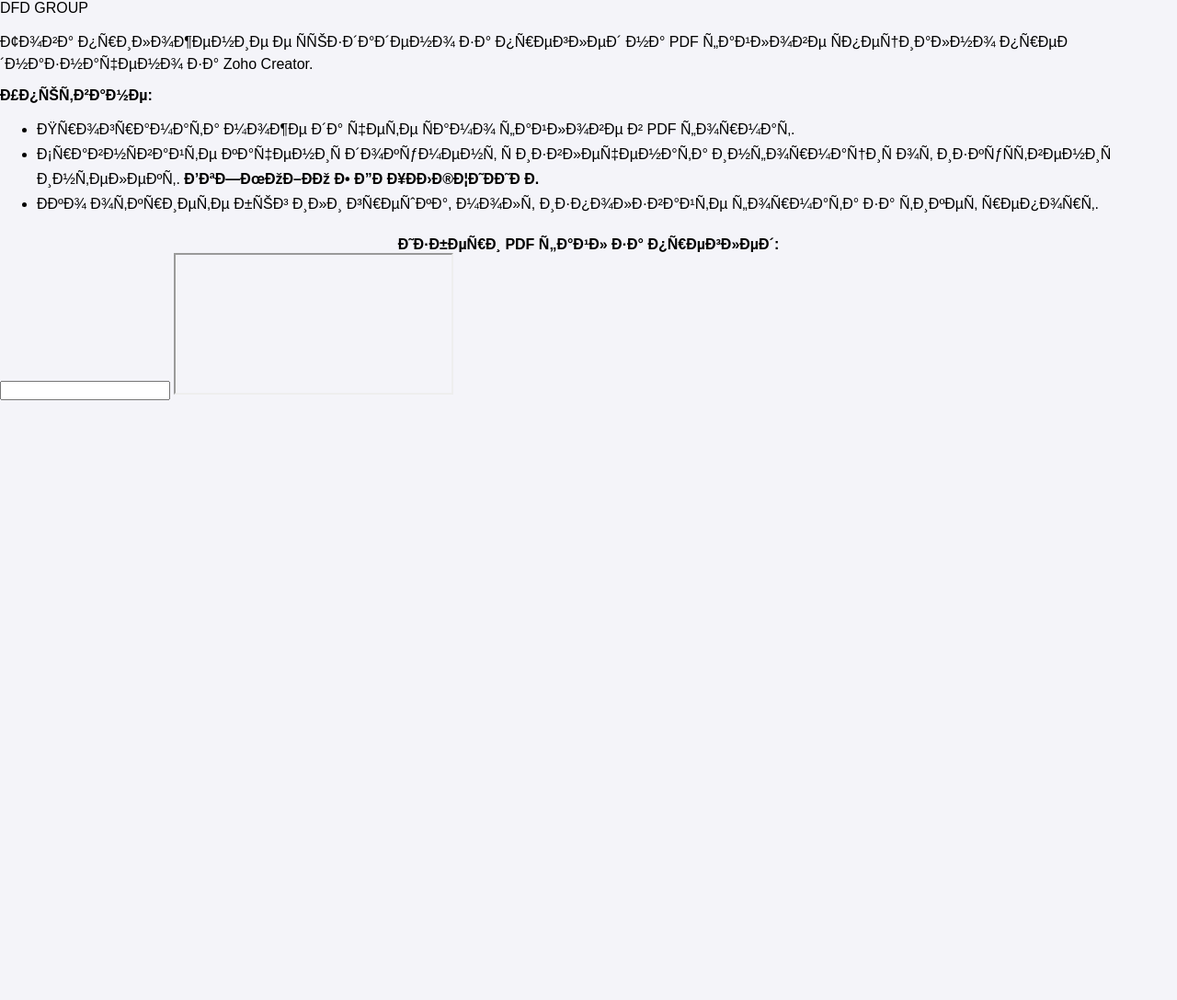
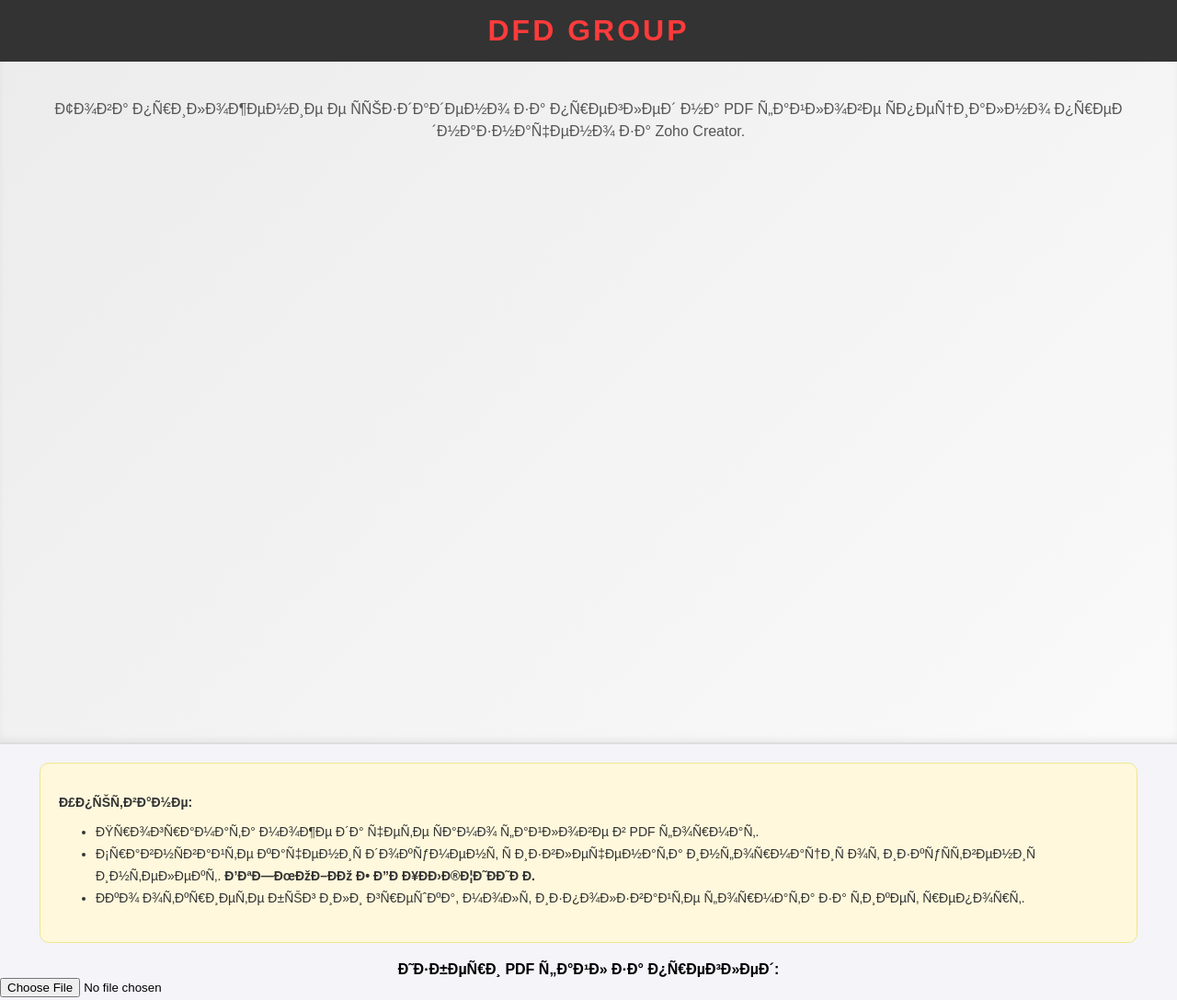
Before and after one commit to the-volgarian/pdf-previewer-website, a plain HTML site: page index.html in a window 1280 px wide. Shown: the top 1087 px of the page at 92% size. Before the commit the page ends 800 px from the top, so only its background shows below. Drawn offline with Linux system fonts and the light colour scheme.

Commit message:
update: remove '\'

```diff
--- a/index.html
+++ b/index.html
@@ -58,6 +58,8 @@
     input[type=\"file\"] {
       margin: 10px auto;
       display: block;
+      text-align: center;
+      width: fit-content;
     }
 
     #instructions {
@@ -73,17 +75,17 @@
   </style>
 </head>
 <body>
-  <div id=\"header\">
-    <span id=\"logo\">DFD GROUP</span>
+  <div id="header">
+    <span id="logo">DFD GROUP</span>
   </div>
 
-  <div id=\"info-container\">
+  <div id="info-container">
     <p>
       Това приложение е създадено за преглед на PDF файлове специално предназначено за Zoho Creator.
     </p>
   </div>
 
-  <div id=\"instructions\">
+  <div id="instructions">
     <p><strong>Упътване:</strong></p>
     <ul>
       <li>Програмата може да чете само файлове в PDF формат.</li>
@@ -92,10 +94,10 @@
     </ul>
   </div>
 
-  <label for=\"pdfInput\">Избери PDF файл за преглед:</label>
-  <input type=\"file\" id=\"pdfInput\" accept=\"application/pdf\">
+  <label for="pdfInput">Избери PDF файл за преглед:</label>
+  <input type="file" id="pdfInput" accept="application/pdf">
 
-  <iframe id=\"pdfFrame\" width=\"90%\" height=\"700px\"></iframe>
+  <iframe id="pdfFrame" width="90%" height="700px"></iframe>
 
 <script>
   document.getElementById('pdfInput').addEventListener('change', function(e) {
```
